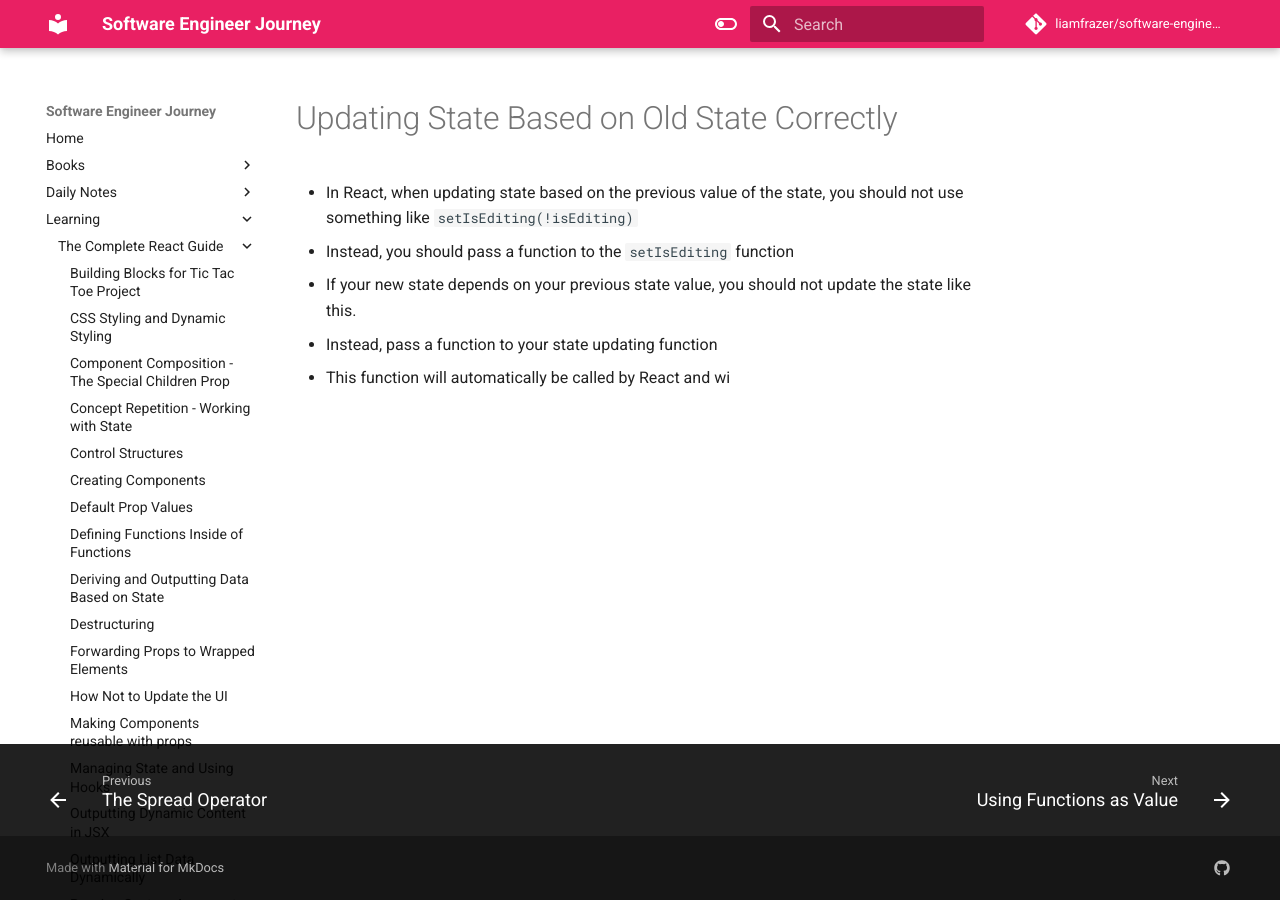
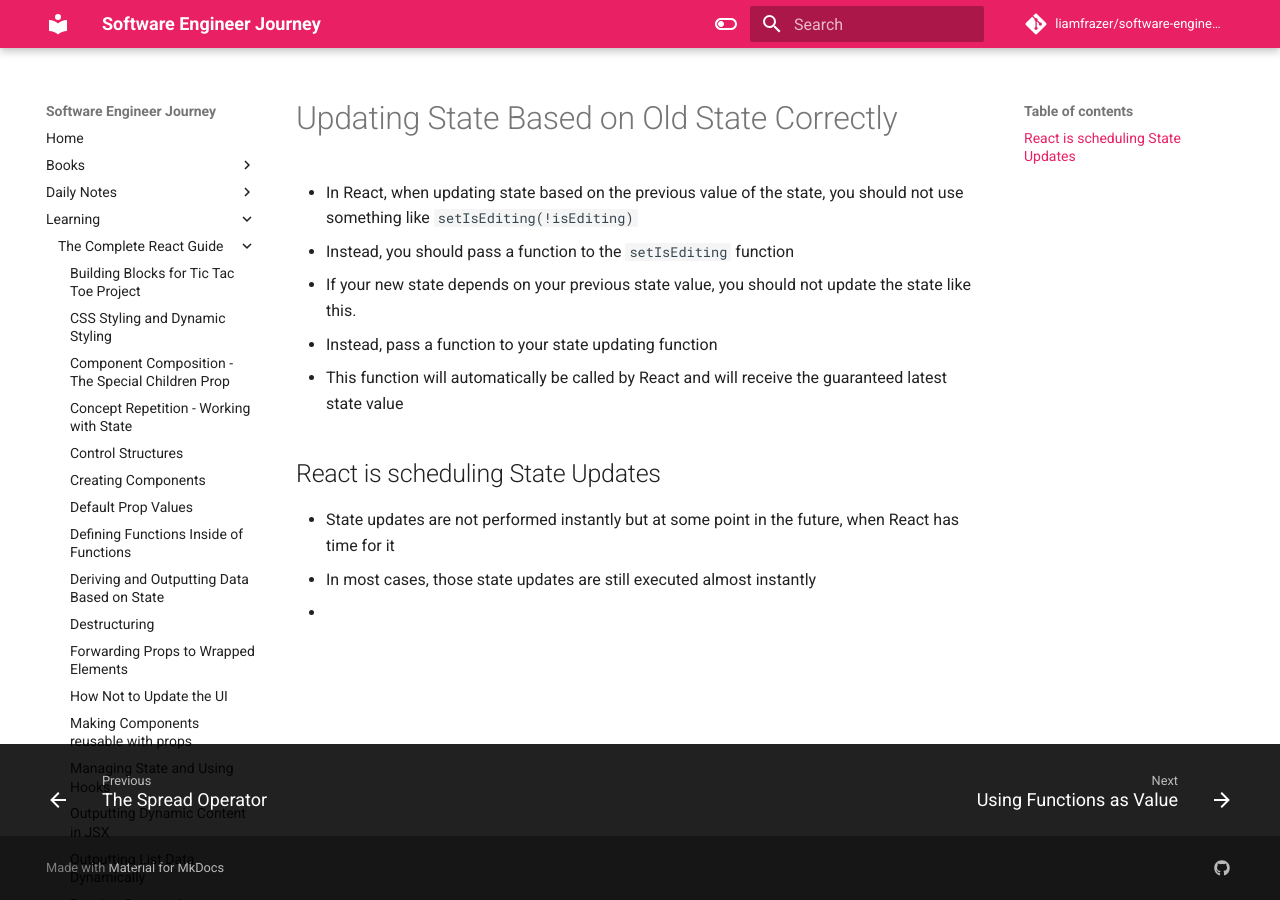
Before and after one commit to liamfrazer/software-engineer-journey, an MkDocs documentation site: the page built from docs/Learning/The Complete React Guide/Updating State Based on Old State Correctly.md, in a window 1280 px wide. Built offline with MkDocs 1.6.1 and Material for MkDocs 9.7.7, drawn with Linux system fonts in a browser that asks for light colours; comment, search, counter and statistics services are not loaded.

Commit message:
vault backup: 2023-12-24 11:41:29

```diff
--- a/docs/Learning/The Complete React Guide/Updating State Based on Old State Correctly.md
+++ b/docs/Learning/The Complete React Guide/Updating State Based on Old State Correctly.md
@@ -12,4 +12,9 @@ tags:
 
 * If your new state depends on your previous state value, you should not update the state like this.
 * Instead, pass a function to your state updating function
-* This function will automatically be called by React and wi
+* This function will automatically be called by React and will receive the guaranteed latest state value
+
+## React is scheduling State Updates
+* State updates are not performed instantly but at some point in the future, when React has time for it
+* In most cases, those state updates are still executed almost instantly
+*
```
